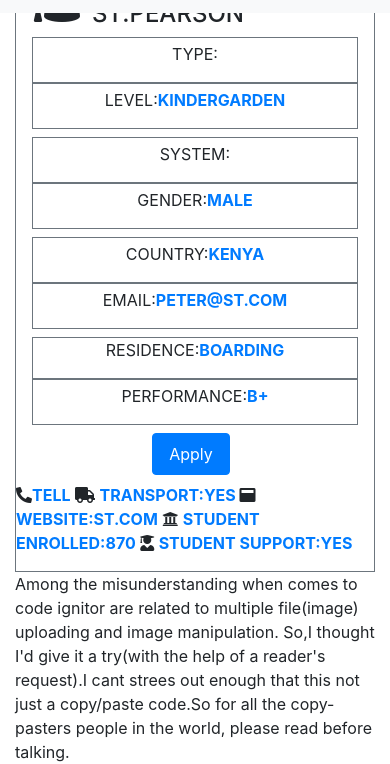
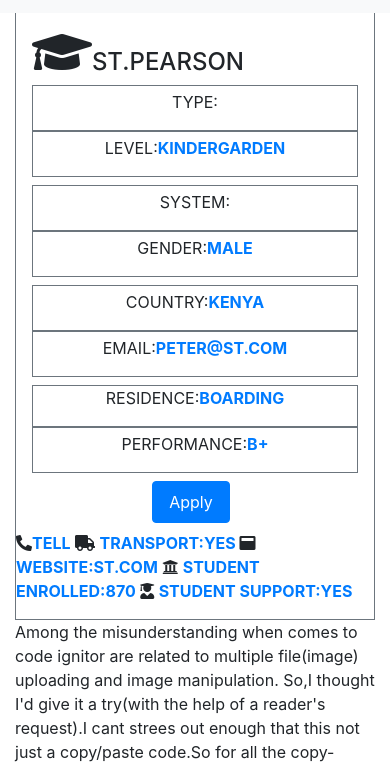
Before and after one commit to dibdas/Directory-of-Schools, a website: page about.html in a window 390 px wide. Shown: the part 84-848 px from the top of the page. Drawn offline with nearby package versions, Linux system fonts and the light colour scheme.

Commit message:
added margin-top to st

```diff
--- a/about.html
+++ b/about.html
@@ -44,7 +44,7 @@
     <main>
     <div class="container school-descrp">
         <div class="border border-secondary">
-        <div class="pt-4 pl-3">
+        <div class="pt-4 pl-3 st">
         <h4><i class="fas fa-graduation-cap fa-2x"></i>ST.PEARSON</h4>
         </div>
         <div class ="row mx-3 my-2">
--- a/css/style.css
+++ b/css/style.css
@@ -128,4 +128,12 @@
     flex: 100%;
     max-width: 100%;
   }
+
 }
+
+@media screen and (max-width :500px){
+  .st {
+    margin-top:3em;
+  }
+
+}
```
